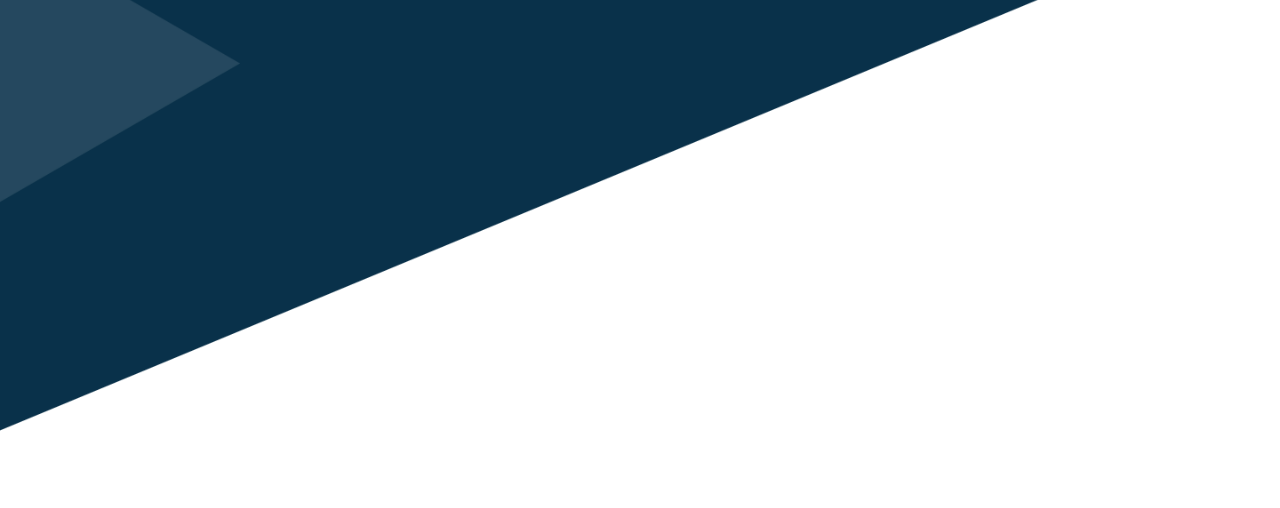
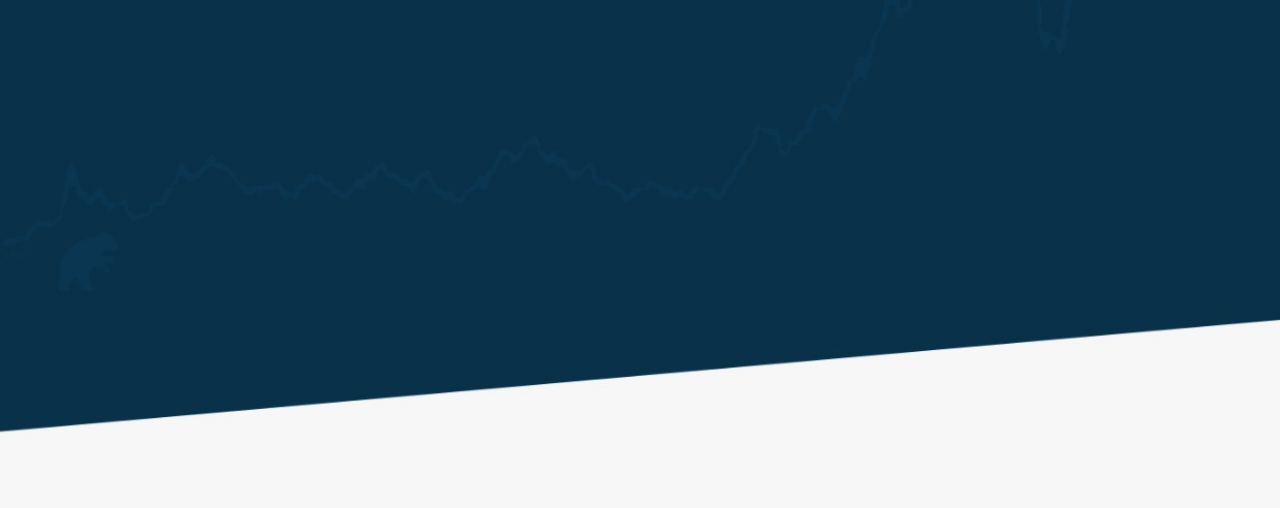
Before and after one commit to TusharGupta026/vintageproject, a website built with Vite: page index.html in a window 1280 px wide. Shown: the part 498-1006 px from the top of the page. Built offline with nearby package versions, Linux system fonts and the light colour scheme.

Commit message:
new five

```diff
--- a/css/tailwind.css
+++ b/css/tailwind.css
@@ -1,5 +1,5 @@
 .vintage-background{
-   background-image: url("../img/backgrounds/vintage-background1.png")!important;
+   background-image: url("../img/backgrounds/vintage-background2.jpeg")!important;
    background-repeat: no-repeat!important;
    background-size:cover!important;
    background-attachment: scroll !important;
```
Also changed, not shown: img/backgrounds/vintage-background2.jpeg (added).
